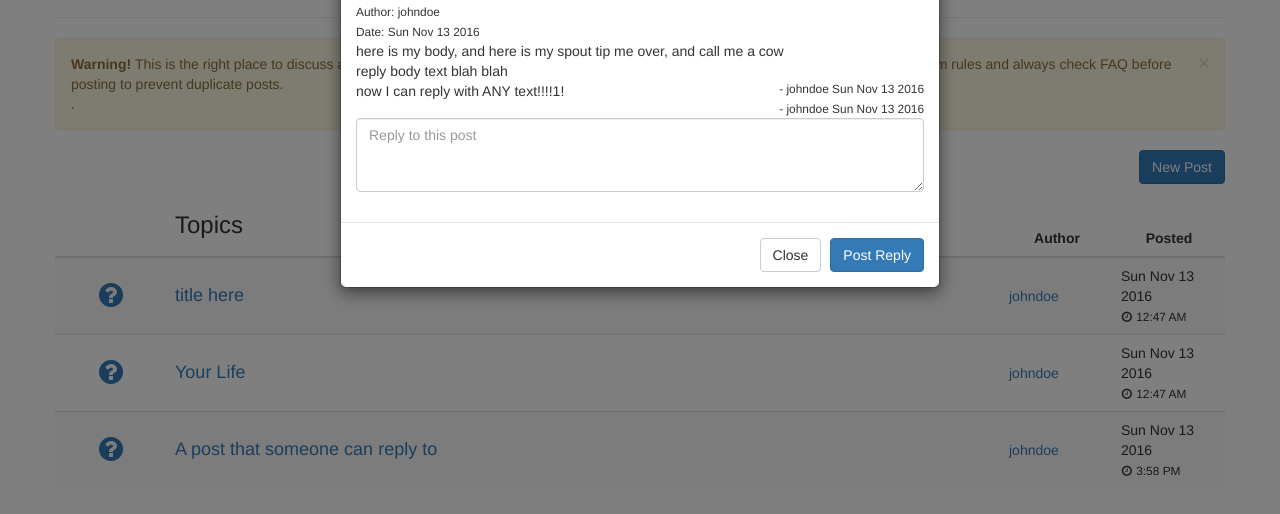
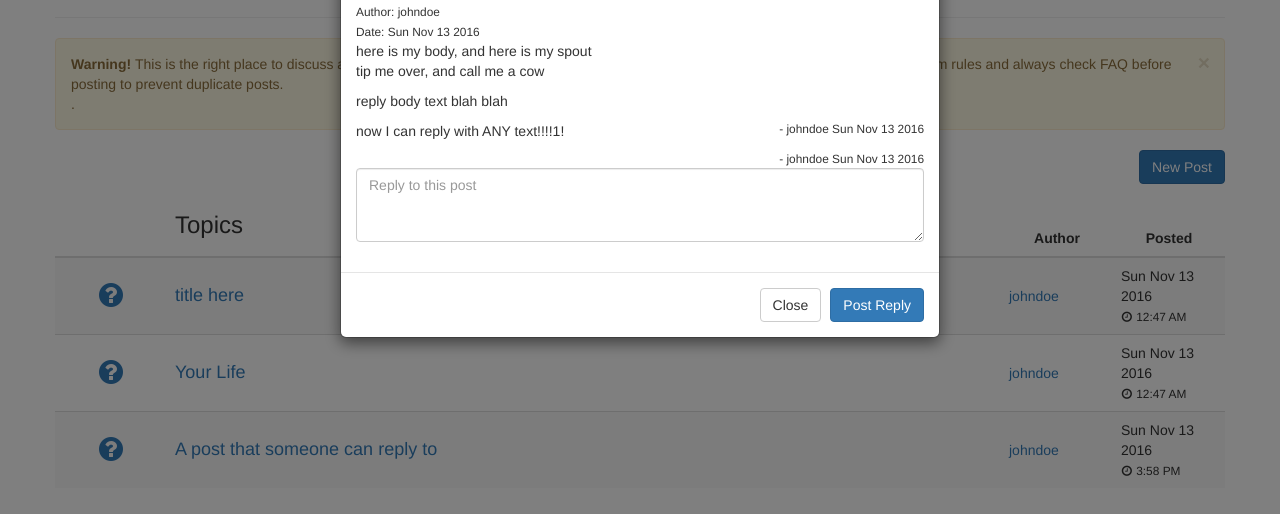
Before and after one commit to beauxq/community-forum, a website: page Source/public/index.html in a window 1280 px wide. Both pictures are taken after a click on the link "A post that someone can reply to". Shown: the part 102-616 px from the top of the page. Drawn offline with nearby package versions, Linux system fonts and the light colour scheme.

Commit message:
render newlines in message bodies

```diff
--- a/Source/public/index.html
+++ b/Source/public/index.html
@@ -61,12 +61,12 @@
                     <!-- TODO: styling -->
                     <div>
                         <small>Author: {{currentPost.author}}<br>
-                        Date: {{getDateString(currentPost.date)}}</small><br>
-                        {{currentPost.body}}
+                        Date: {{getDateString(currentPost.date)}}</small>
+                        <p style="white-space: pre-line;">{{currentPost.body}}</p>
                     </div>
                     <!-- reply list -->
                     <div ng-repeat="reply in currentPost.replies">
-                        {{reply.body}}<br>
+                        <p style="white-space: pre-line;">{{reply.body}}</p>
                         <small class="pull-right">- {{reply.author}} {{getDateString(reply.date)}}</small>
                     </div>
                     <!-- reply form -->
```
